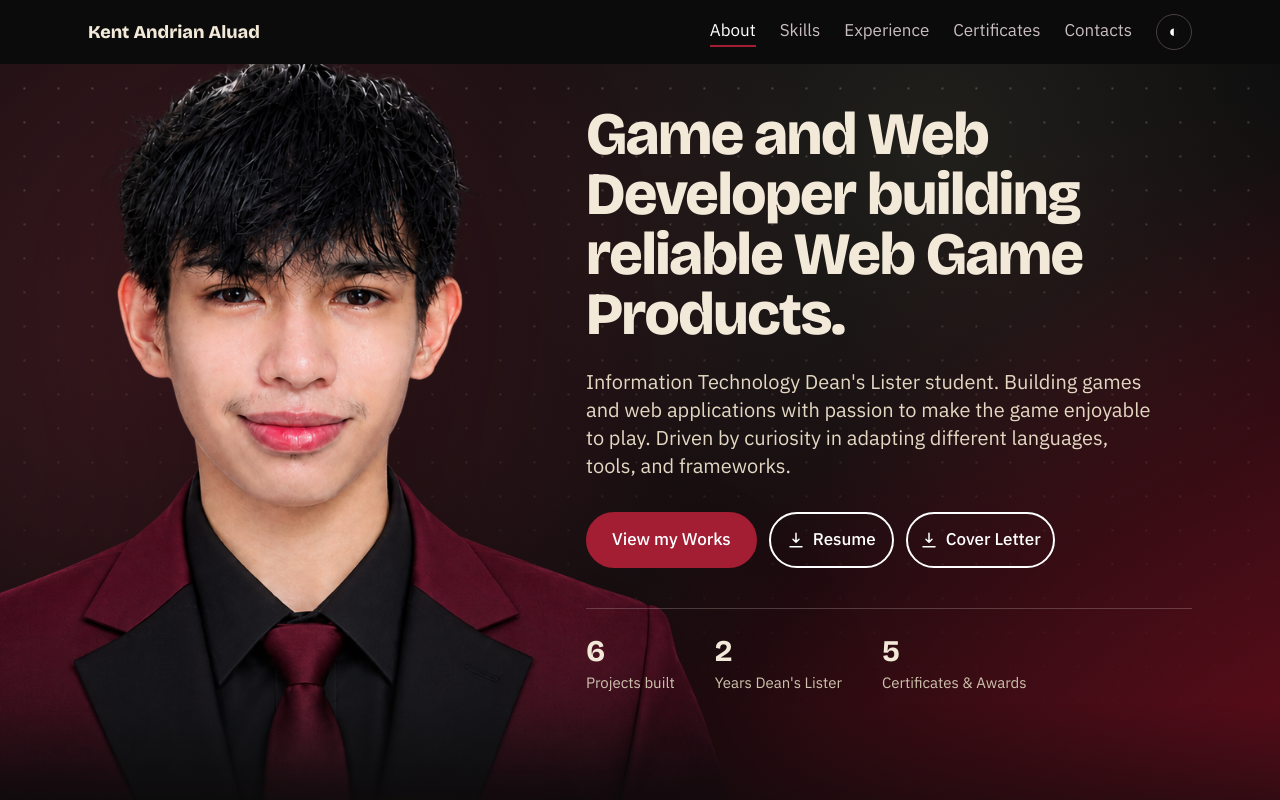
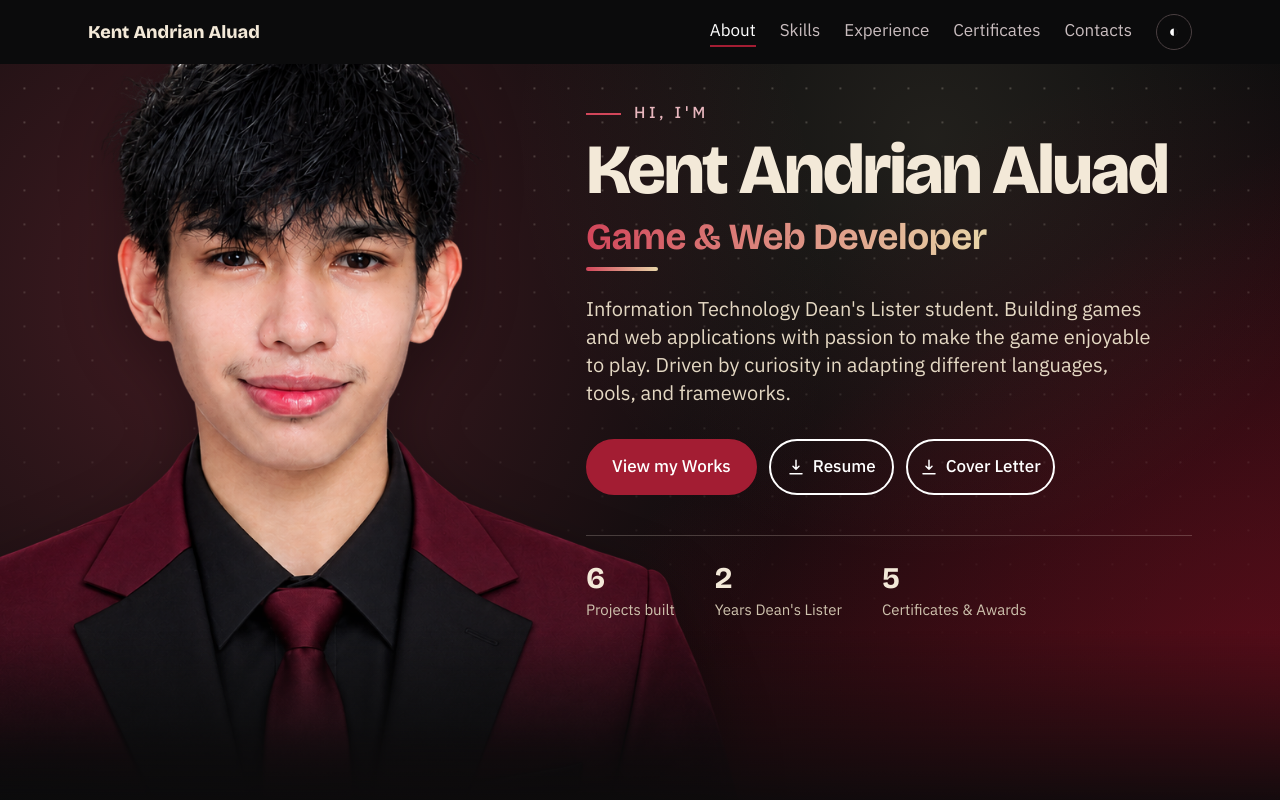
Before and after one commit to Kenut-Aluad/Aluad_Porfolio, a website: page index.html in a window 1280 px wide. Shown: the top 800 px of the page. Drawn offline with nearby package versions, Linux system fonts and the light colour scheme; animation ran at ten frames a second.

Commit message:
Refactor hero section and soft skills layout
Updated hero section with new title and role, and adjusted soft skills display.

```diff
--- a/index.html
+++ b/index.html
@@ -232,6 +232,15 @@ html:not(.dark) #projects article .rounded-full:hover {
       background: #1B1612;
       border-color: rgba(240,227,200,.16);
     }
+    html.dark #projects article .rounded-full::before,
+html:not(.dark) #projects article .rounded-full::before {
+  content: "";
+  width: 6px;
+  height: 6px;
+  border-radius: 50%;
+  background: #D2465A;
+}
+html:not(.dark) #projects article .rounded-full::before { background: #7A1024; }
     html.dark #projects article:hover { border-color: rgba(240,227,200,.6); }
     html.dark #projects article .border-t { border-color: rgba(240,227,200,.16); }
     html.dark #projects article .rounded-full {
@@ -956,6 +965,123 @@ html.dark #experience::before {
   #skills::before, #skills::after,
   #experience::before { animation: none; }
 }
+
+/* ===== Hero heading ===== */
+.hero-title { margin: 0; line-height: 1.05; }
+.hero-title > span { display: block; }
+
+.hero-hello {
+  margin-bottom: .9rem;
+  font: 500 1rem/1 "IBM Plex Sans", sans-serif;
+  letter-spacing: .22em;
+  text-transform: uppercase;
+  color: #E8B7BE;
+}
+.hero-hello::before {
+  content: "";
+  display: inline-block;
+  width: 2.2rem;
+  height: 2px;
+  margin-right: .8rem;
+  vertical-align: middle;
+  background: #D2465A;
+}
+
+.hero-name {
+  font-size: clamp(2.6rem, 7vw, 4.4rem);
+  letter-spacing: -.035em;
+  color: var(--cream-text);
+}
+
+.hero-role {
+  position: relative;
+  display: inline-block !important;
+  margin-top: .6rem;
+  padding-bottom: .9rem;
+  font-size: clamp(1.5rem, 4vw, 2.3rem);
+  font-weight: 700;
+  letter-spacing: -.01em;
+  background: linear-gradient(90deg, #D2465A, #E8D5A8);
+  -webkit-background-clip: text;
+  background-clip: text;
+  -webkit-text-fill-color: transparent;
+  color: transparent;
+}
+.hero-role::after {
+  content: "";
+  position: absolute;
+  left: 0;
+  bottom: 0;
+  width: 4.5rem;
+  height: 4px;
+  border-radius: 4px;
+  background: linear-gradient(90deg, #D2465A, #E8D5A8);
+  transition: width .4s ease;
+}
+.hero-title:hover .hero-role::after { width: 100%; }
+
+/* fade-up entrance */
+.hero-title > span { animation: heroIn .8s cubic-bezier(.2,.7,.2,1) both; }
+.hero-name { animation-delay: .12s !important; }
+.hero-role { animation-delay: .24s !important; }
+@keyframes heroIn {
+  from { opacity: 0; transform: translateY(18px); }
+  to   { opacity: 1; transform: none; }
+}
+@media (prefers-reduced-motion: reduce) {
+  .hero-title > span { animation: none; }
+}
+
+/* center on mobile, left on desktop */
+@media (max-width: 767px) {
+  .hero-title { text-align: center; }
+  .hero-hello::before { display: none; }
+}
+.hero-photo img {
+  image-rendering: -webkit-optimize-contrast;
+  backface-visibility: hidden;
+}
+
+/* ===== Sharp hero photo: real sizing instead of transform: scale ===== */
+.hero-photo {
+  position: relative;
+  aspect-ratio: 1586 / 992;
+  transform: none !important;
+}
+.hero-photo img {
+  position: absolute;
+  top: -17.5%;
+  left: -17.5%;
+  width: 135% !important;
+  height: 135% !important;
+  max-width: none;
+  object-fit: contain;
+}
+
+@media (min-width: 768px) {
+  .hero-photo { transform: none !important; }
+  .hero-photo img {
+    top: -112%;
+    left: -112%;
+    width: 324% !important;
+    height: 324% !important;
+  }
+}
+/* ===== Soft skills marquee ===== */
+.soft-track { animation-duration: 35s; }
+.soft-track .soft-skill-chip {
+  flex: 0 0 auto;
+  margin-right: .75rem;
+  white-space: nowrap;
+}
+.soft-track .soft-skill-chip:hover {
+  border-color: #D2465A;
+  background: rgba(210,70,90,.14);
+}
+
+@media (prefers-reduced-motion: reduce) {
+  .soft-track { animation: none; flex-wrap: wrap; width: auto; }
+}
   </style>
 
   <script>
@@ -993,8 +1119,10 @@ html.dark #experience::before {
     <section id="about" class="relative bg-gradient-to-br from-ink from-55% to-maroon-deep pb-16 pt-0 text-white md:pb-24 md:pt-10">
       <div class="hero-grid mx-auto grid max-w-6xl items-center gap-0 px-6">
         <div class="hero-text relative z-10 -mt-40 md:-mt-64 md:text-center">
-          <h1 class="font-display text-5xl font-extrabold leading-[1.05] tracking-tight md:mx-auto md:max-w-4xl md:text-6xl">
-            Game and Web Developer building reliable Web Game Products.
+          <h1 class="hero-title font-display font-extrabold tracking-tight">
+            <span class="hero-hello">Hi, I'm</span>
+            <span class="hero-name">Kent Andrian Aluad</span>
+            <span class="hero-role">Game &amp; Web Developer</span>
           </h1>
 
           <p class="mt-6 max-w-xl text-xl md:mx-auto text-[#D8CDCF]">
@@ -1045,7 +1173,7 @@ html.dark #experience::before {
       <div class="mx-auto max-w-6xl px-6">
         <h2 class="font-display text-4xl font-bold tracking-tight md:text-5xl">Skills</h2>
 
-        <div class="skills-legend mt-7" aria-label="Familiarity tier descriptions">
+        <div class="skills-legend mt-8" aria-label="Familiarity tier descriptions">
           <span class="legend-item"><span class="skill-tier tier-comfortable">Comfortable</span><span>Used hands-on across projects</span></span>
           <span class="legend-item"><span class="skill-tier tier-working">Working knowledge</span><span>Applied in a project</span></span>
           <span class="legend-item"><span class="skill-tier tier-familiar">Familiar</span><span>Basic exposure</span></span>
@@ -1053,9 +1181,11 @@ html.dark #experience::before {
 
         <div id="skillsMatrix" class="skills-matrix mt-8" aria-label="Technical skills by domain"></div>
 
-        <div class="mt-14">
+        <div class="mt-10">
           <h3 class="skills-label">Soft skills</h3>
-          <div id="softSkillsList" class="soft-skills-list" role="list" aria-label="Soft skills"></div>
+          <div class="marquee" aria-label="Soft skills">
+          <div id="softSkillsList" class="marquee-track soft-track" role="list"></div>
+        </div>
         </div>
       </div>
     </section>
```
